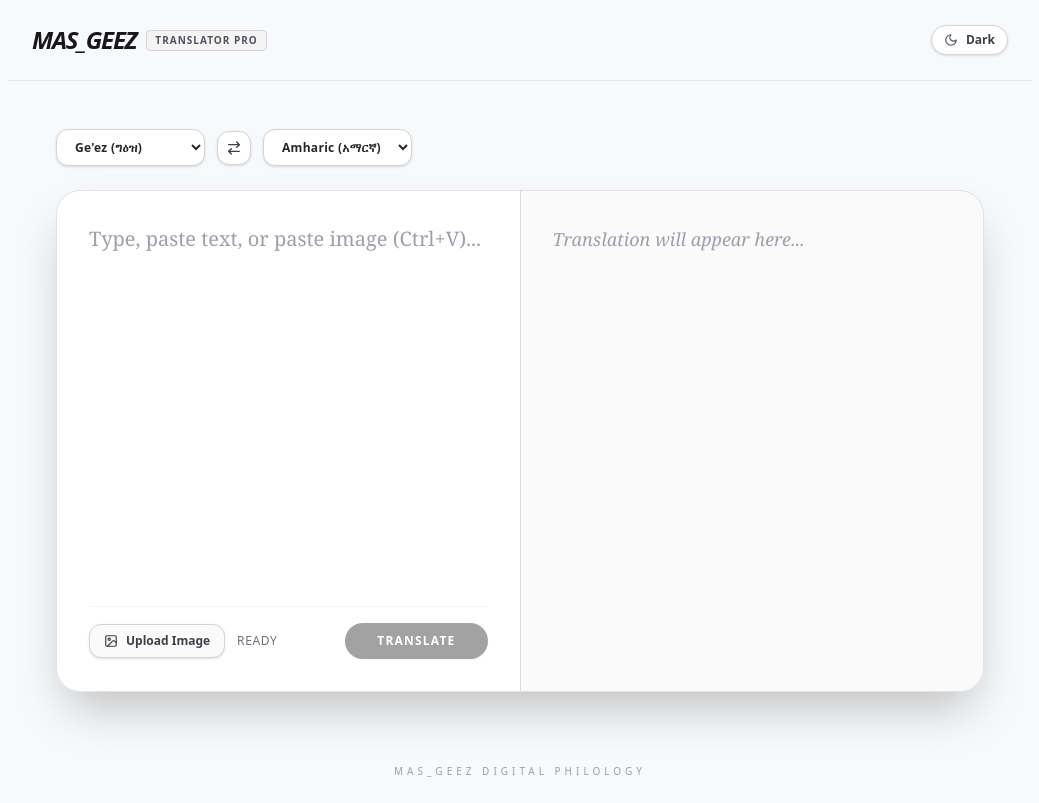
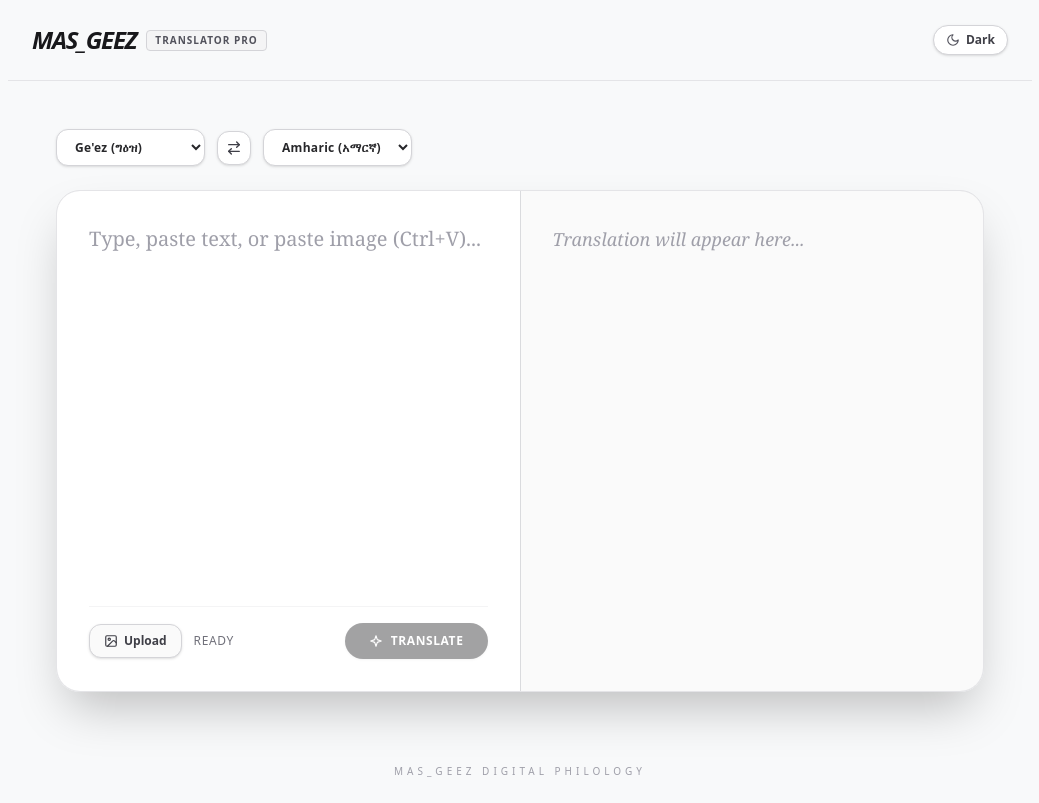
Before and after one commit to mastewalshiferaw/EOTC_related, a Next.js app in the folder geez_translator_pro/frontend/: page / in a window 1280 px wide. Shown: the whole page, without its empty margins (120-1159 px from the left). Built offline with nearby package versions, Linux system fonts and the light colour scheme; no server answers.

Commit message:
style(ui): use icon and concise text labels on all buttons

```diff
--- a/geez_translator_pro/frontend/app/page.tsx
+++ b/geez_translator_pro/frontend/app/page.tsx
@@ -5,7 +5,7 @@ import ImageCropModal from './components/ImageCropModal';
 
 const API_BASE = process.env.NEXT_PUBLIC_API_URL || 'http://127.0.0.1:8000';
 
-function SunIcon({ className = "w-4 h-4" }: { className?: string }) {
+function SunIcon({ className = "w-3.5 h-3.5" }: { className?: string }) {
   return (
     <svg className={className} viewBox="0 0 24 24" fill="none" stroke="currentColor" strokeWidth="2" strokeLinecap="round" strokeLinejoin="round">
       <circle cx="12" cy="12" r="4" />
@@ -14,7 +14,7 @@ function SunIcon({ className = "w-4 h-4" }: { className?: string }) {
   );
 }
 
-function MoonIcon({ className = "w-4 h-4" }: { className?: string }) {
+function MoonIcon({ className = "w-3.5 h-3.5" }: { className?: string }) {
   return (
     <svg className={className} viewBox="0 0 24 24" fill="none" stroke="currentColor" strokeWidth="2" strokeLinecap="round" strokeLinejoin="round">
       <path d="M12 3a6 6 0 0 0 9 9 9 9 0 1 1-9-9Z" />
@@ -22,7 +22,7 @@ function MoonIcon({ className = "w-4 h-4" }: { className?: string }) {
   );
 }
 
-function SwapIcon({ className = "w-4 h-4" }: { className?: string }) {
+function SwapIcon({ className = "w-3.5 h-3.5" }: { className?: string }) {
   return (
     <svg className={className} viewBox="0 0 24 24" fill="none" stroke="currentColor" strokeWidth="2" strokeLinecap="round" strokeLinejoin="round">
       <path d="m16 3 4 4-4 4" />
@@ -33,7 +33,7 @@ function SwapIcon({ className = "w-4 h-4" }: { className?: string }) {
   );
 }
 
-function UploadImageIcon({ className = "w-4 h-4" }: { className?: string }) {
+function UploadImageIcon({ className = "w-3.5 h-3.5" }: { className?: string }) {
   return (
     <svg className={className} viewBox="0 0 24 24" fill="none" stroke="currentColor" strokeWidth="2" strokeLinecap="round" strokeLinejoin="round">
       <rect width="18" height="18" x="3" y="3" rx="2" ry="2" />
@@ -43,7 +43,15 @@ function UploadImageIcon({ className = "w-4 h-4" }: { className?: string }) {
   );
 }
 
-function CopyIcon({ className = "w-4 h-4" }: { className?: string }) {
+function SparkleIcon({ className = "w-3.5 h-3.5" }: { className?: string }) {
+  return (
+    <svg className={className} viewBox="0 0 24 24" fill="none" stroke="currentColor" strokeWidth="2" strokeLinecap="round" strokeLinejoin="round">
+      <path d="m12 3-1.912 5.813a2 2 0 0 1-1.275 1.275L3 12l5.813 1.912a2 2 0 0 1 1.275 1.275L12 21l1.912-5.813a2 2 0 0 1 1.275-1.275L21 12l-5.813-1.912a2 2 0 0 1-1.275-1.275L12 3Z" />
+    </svg>
+  );
+}
+
+function CopyIcon({ className = "w-3.5 h-3.5" }: { className?: string }) {
   return (
     <svg className={className} viewBox="0 0 24 24" fill="none" stroke="currentColor" strokeWidth="2" strokeLinecap="round" strokeLinejoin="round">
       <rect width="14" height="14" x="8" y="8" rx="2" ry="2" />
@@ -52,7 +60,7 @@ function CopyIcon({ className = "w-4 h-4" }: { className?: string }) {
   );
 }
 
-function CheckIcon({ className = "w-4 h-4" }: { className?: string }) {
+function CheckIcon({ className = "w-3.5 h-3.5" }: { className?: string }) {
   return (
     <svg className={className} viewBox="0 0 24 24" fill="none" stroke="currentColor" strokeWidth="2.5" strokeLinecap="round" strokeLinejoin="round">
       <polyline points="20 6 9 17 4 12" />
@@ -60,7 +68,7 @@ function CheckIcon({ className = "w-4 h-4" }: { className?: string }) {
   );
 }
 
-function SpinnerIcon({ className = "w-4 h-4" }: { className?: string }) {
+function SpinnerIcon({ className = "w-3.5 h-3.5" }: { className?: string }) {
   return (
     <svg className={`animate-spin ${className}`} viewBox="0 0 24 24" fill="none" stroke="currentColor" strokeWidth="2.5">
       <circle cx="12" cy="12" r="10" strokeOpacity="0.25" />
@@ -97,10 +105,10 @@ export default function MasGeezTranslator() {
       const res = await axios.post(`${API_BASE}/api/ocr-only/`, formData);
       const extracted = res.data.text || "";
       setInputText((prev) => (prev ? prev + "\n" + extracted : extracted));
-      setStatusMessage("Text extracted successfully");
+      setStatusMessage("Extracted");
     } catch (err: any) {
       console.error(err);
-      setStatusMessage("OCR Failed. Please try another image.");
+      setStatusMessage("OCR Failed");
     } finally {
       setLoading(false);
     }
@@ -173,7 +181,7 @@ export default function MasGeezTranslator() {
       setStatusMessage("Done");
     } catch (err: any) {
       console.error(err);
-      setStatusMessage("Translation Failed");
+      setStatusMessage("Failed");
     } finally {
       setLoading(false);
     }
@@ -193,7 +201,7 @@ export default function MasGeezTranslator() {
     if (!outputText) return;
     navigator.clipboard.writeText(outputText);
     setCopied(true);
-    setStatusMessage("Copied to clipboard!");
+    setStatusMessage("Copied!");
     setTimeout(() => setCopied(false), 2000);
   };
 
@@ -217,11 +225,11 @@ export default function MasGeezTranslator() {
           </span>
         </div>
 
-        {/* Theme Toggle Button */}
+        {/* Theme Toggle Button: Icon + Short Text */}
         <button
           onClick={() => setIsDark(!isDark)}
-          className={`flex items-center gap-2 text-xs font-semibold px-3 py-1.5 rounded-full border transition ${isDark ? 'border-zinc-700 bg-zinc-800 text-zinc-200 hover:bg-zinc-700' : 'border-zinc-300 bg-white text-zinc-700 hover:bg-zinc-100 shadow-sm'}`}
-          title={isDark ? "Switch to Light mode" : "Switch to Dark mode"}
+          className={`flex items-center gap-1.5 text-xs font-semibold px-3 py-1.5 rounded-full border transition ${isDark ? 'border-zinc-700 bg-zinc-800 text-zinc-200 hover:bg-zinc-700' : 'border-zinc-300 bg-white text-zinc-700 hover:bg-zinc-100 shadow-sm'}`}
+          title={isDark ? "Light mode" : "Dark mode"}
         >
           {isDark ? (
             <>
@@ -253,7 +261,7 @@ export default function MasGeezTranslator() {
 
           <button
             onClick={swapLanguages}
-            title="Swap languages"
+            title="Swap"
             className={`p-2 rounded-xl border text-sm font-bold transition hover:scale-105 active:scale-95 ${isDark ? 'border-zinc-700 bg-zinc-900 text-zinc-300 hover:bg-zinc-800' : 'border-zinc-300 bg-white text-zinc-700 hover:bg-zinc-100 shadow-sm'}`}
           >
             <SwapIcon className="w-4 h-4" />
@@ -292,13 +300,14 @@ export default function MasGeezTranslator() {
 
             <div className={`mt-6 pt-4 flex flex-wrap justify-between items-center gap-4 border-t ${isDark ? 'border-zinc-800/80' : 'border-zinc-100'}`}>
               <div className="flex items-center gap-3">
+                {/* Upload Button: Icon + Short Text */}
                 <button
                   type="button"
                   onClick={() => fileInputRef.current?.click()}
-                  className={`text-xs font-semibold px-3.5 py-2 rounded-xl border transition flex items-center gap-2 ${isDark ? 'border-zinc-700 bg-zinc-800/70 text-zinc-300 hover:bg-zinc-700 hover:text-white' : 'border-zinc-300 bg-zinc-50 text-zinc-700 hover:bg-zinc-100 hover:text-black shadow-sm'}`}
+                  className={`text-xs font-semibold px-3.5 py-2 rounded-xl border transition flex items-center gap-1.5 ${isDark ? 'border-zinc-700 bg-zinc-800/70 text-zinc-300 hover:bg-zinc-700 hover:text-white' : 'border-zinc-300 bg-zinc-50 text-zinc-700 hover:bg-zinc-100 hover:text-black shadow-sm'}`}
                 >
                   <UploadImageIcon className="w-3.5 h-3.5" />
-                  <span>Upload Image</span>
+                  <span>Upload</span>
                 </button>
                 <div className="flex items-center gap-1.5">
                   {loading && <SpinnerIcon className="w-3 h-3 text-amber-500" />}
@@ -308,13 +317,14 @@ export default function MasGeezTranslator() {
                 </div>
               </div>
 
+              {/* Translate Button: Icon + Short Text */}
               <button
                 onClick={handleTranslate}
                 disabled={loading || !inputText.trim()}
-                className={`flex items-center gap-2 px-8 py-2.5 rounded-full text-xs font-bold uppercase tracking-widest transition disabled:opacity-40 disabled:cursor-not-allowed ${isDark ? 'bg-zinc-100 text-zinc-900 hover:bg-white shadow-md' : 'bg-zinc-900 text-white hover:bg-black shadow-sm'}`}
+                className={`flex items-center gap-2 px-6 py-2.5 rounded-full text-xs font-bold uppercase tracking-wider transition disabled:opacity-40 disabled:cursor-not-allowed ${isDark ? 'bg-zinc-100 text-zinc-900 hover:bg-white shadow-md' : 'bg-zinc-900 text-white hover:bg-black shadow-sm'}`}
               >
-                {loading && <SpinnerIcon className="w-3.5 h-3.5" />}
-                <span>{loading ? "Translating..." : "Translate"}</span>
+                {loading ? <SpinnerIcon className="w-3.5 h-3.5" /> : <SparkleIcon className="w-3.5 h-3.5" />}
+                <span>{loading ? "Translating" : "Translate"}</span>
               </button>
             </div>
           </div>
@@ -333,19 +343,20 @@ export default function MasGeezTranslator() {
 
             {outputText && (
               <div className={`mt-6 pt-4 flex justify-end border-t ${isDark ? 'border-zinc-800/80' : 'border-zinc-200/80'}`}>
+                {/* Copy Button: Icon + Short Text */}
                 <button
                   onClick={handleCopy}
-                  className={`flex items-center gap-1.5 text-xs font-semibold px-3.5 py-1.5 rounded-lg border transition ${isDark ? 'border-zinc-700 bg-zinc-800/60 text-zinc-300 hover:text-white hover:bg-zinc-700' : 'border-zinc-300 bg-white text-zinc-700 hover:text-black hover:bg-zinc-100 shadow-sm'}`}
+                  className={`flex items-center gap-1.5 text-xs font-semibold px-3 py-1.5 rounded-lg border transition ${isDark ? 'border-zinc-700 bg-zinc-800/60 text-zinc-300 hover:text-white hover:bg-zinc-700' : 'border-zinc-300 bg-white text-zinc-700 hover:text-black hover:bg-zinc-100 shadow-sm'}`}
                 >
                   {copied ? (
                     <>
                       <CheckIcon className="w-3.5 h-3.5 text-emerald-500" />
-                      <span className="text-emerald-500 font-medium">Copied!</span>
+                      <span className="text-emerald-500 font-medium">Copied</span>
                     </>
                   ) : (
                     <>
                       <CopyIcon className="w-3.5 h-3.5" />
-                      <span>Copy Result</span>
+                      <span>Copy</span>
                     </>
                   )}
                 </button>
```
Also changed, not shown: geez_translator_pro/frontend/app/components/ImageCropModal.tsx (+13 -12 lines).
